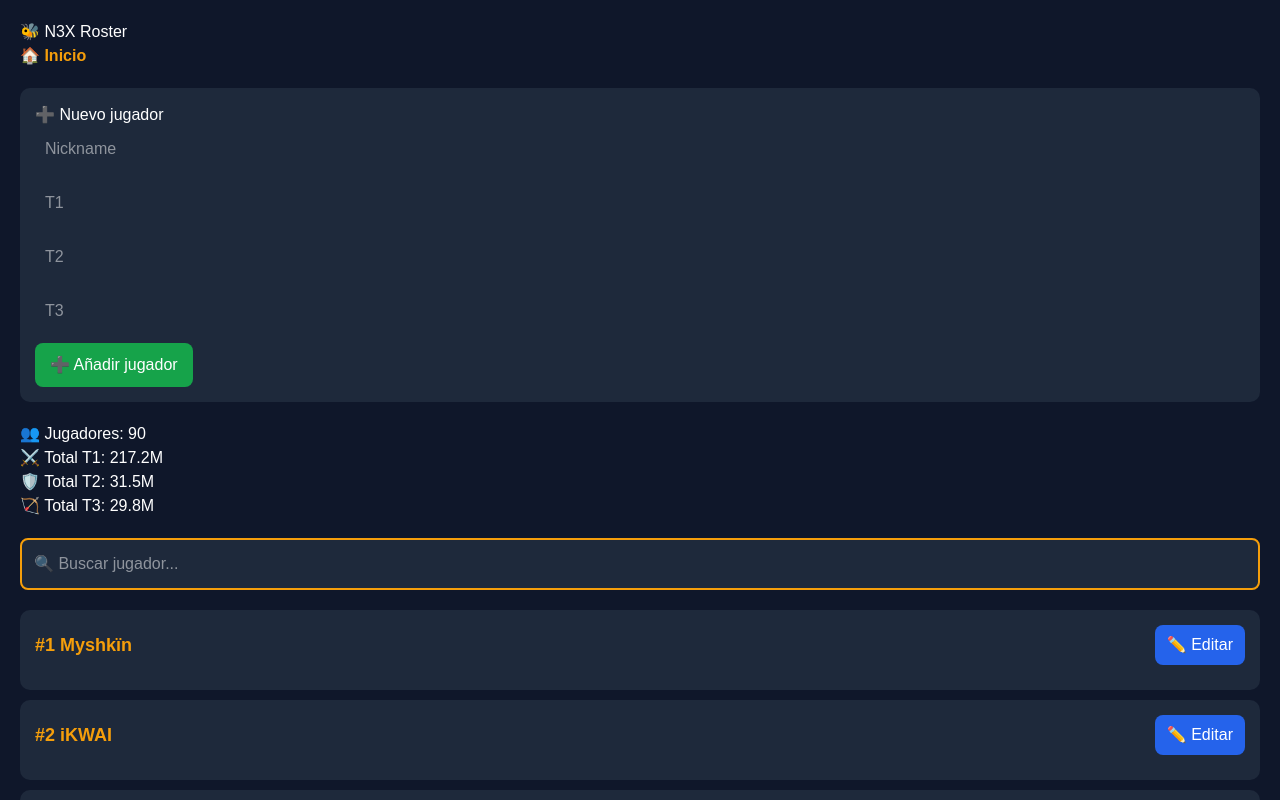
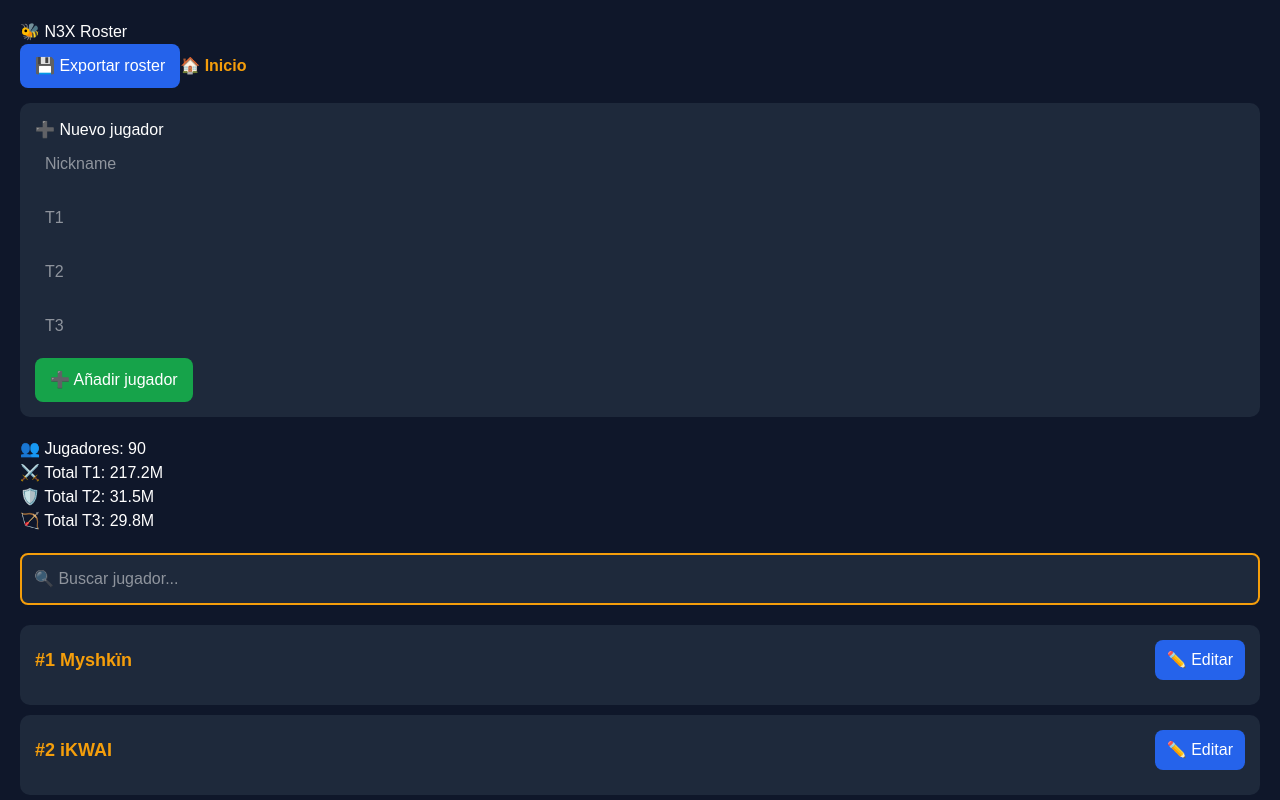
Before and after one commit to sk8alianza-rgb/last-asylum-world-clock, a Next.js app: page /roster in a window 1280 px wide. Shown: the top 800 px of the page. Built offline with nearby package versions, Linux system fonts and the light colour scheme.

Commit message:
Exportacion de roster

```diff
--- a/app/roster/page.tsx
+++ b/app/roster/page.tsx
@@ -209,6 +209,34 @@ const deletePlayer = (nickname: string) => {
   );
 };
 
+const exportRoster = () => {
+const data = JSON.stringify(
+  roster,
+  null,
+  2
+);
+
+  const blob = new Blob(
+    [data],
+    {
+      type: "application/json",
+    }
+  );
+
+  const url =
+    URL.createObjectURL(blob);
+
+  const a =
+    document.createElement("a");
+
+  a.href = url;
+  a.download = "n3x-roster.json";
+
+  a.click();
+
+  URL.revokeObjectURL(url);
+};
+
   return (
     <main
       style={{
@@ -219,6 +247,21 @@ const deletePlayer = (nickname: string) => {
       }}
     >
       <h1>🐝 N3X Roster</h1>
+
+<button
+  onClick={exportRoster}
+  style={{
+    background: "#2563eb",
+    color: "white",
+    border: "none",
+    padding: "10px 15px",
+    borderRadius: "8px",
+    cursor: "pointer",
+    marginBottom: "15px",
+  }}
+>
+  💾 Exportar roster
+</button>
 
 <Link
   href="/"
```
